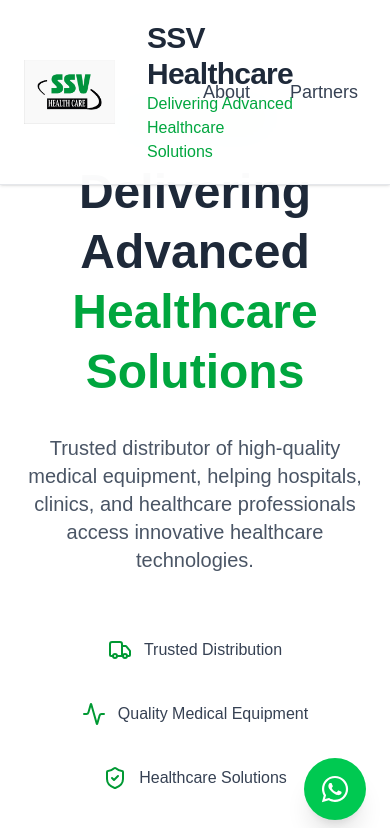
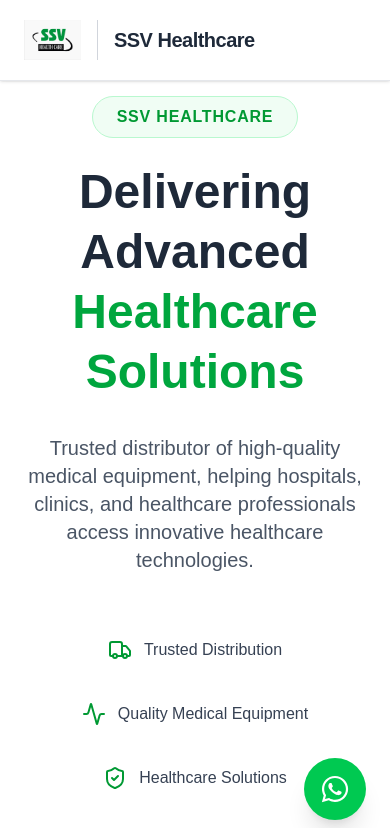
Before and after one commit to jayparashar10/ssv-healthcare, a Next.js app: page / in a window 390 px wide. Shown: the top 828 px of the page. Built offline with nearby package versions, Linux system fonts and the light colour scheme.

Commit message:
Fix mobile navbar

```diff
--- a/src/app/page.tsx
+++ b/src/app/page.tsx
@@ -77,29 +77,27 @@
     <div className="flex items-center gap-4">
 
   <Image
-    src="/logo.jpeg"
-    alt="SSV Healthcare Logo"
-    width={120}
-    height={120}
-    className="h-16 w-auto"
-    priority
-  />
+  src="/logo.jpeg"
+  width={100}
+  height={100}
+  className="h-10 md:h-16 w-auto"
+/>
 
   <div className="h-10 w-px bg-gray-300"></div>
 
   <div>
-    <h2 className="text-3xl font-extrabold text-gray-800 tracking-tight">
+    <h2 className="text-xl md:text-3xl font-extrabold text-gray-800 tracking-tight">
   SSV Healthcare
 </h2>
 
-    <p className="text-base text-green-600 font-medium">
+    <p className="hidden md:block text-base text-green-600 font-medium">
       Delivering Advanced Healthcare Solutions
     </p>
   </div>
 
 </div>
 
-    <div className="flex gap-10 text-gray-700 font-medium text-lg">
+    <div className="hidden md:flex gap-10 text-gray-700 font-medium text-lg">
       <a href="#about">About</a>
 <a href="#partners">Partners</a>
 <a href="#brochure">Brochure</a>
@@ -242,7 +240,7 @@
 
       <div className="bg-white rounded-3xl shadow-lg p-8 text-center border border-gray-100">
         <div className="text-5xl font-bold text-[#009933]">
-          7+
+
         </div>
         <p className="text-gray-600 mt-2">
           Global Partners
```
